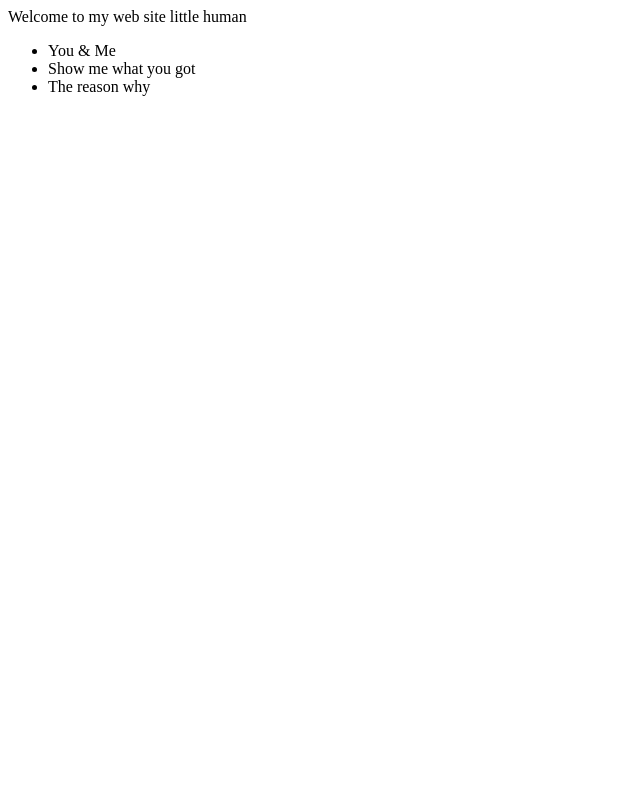
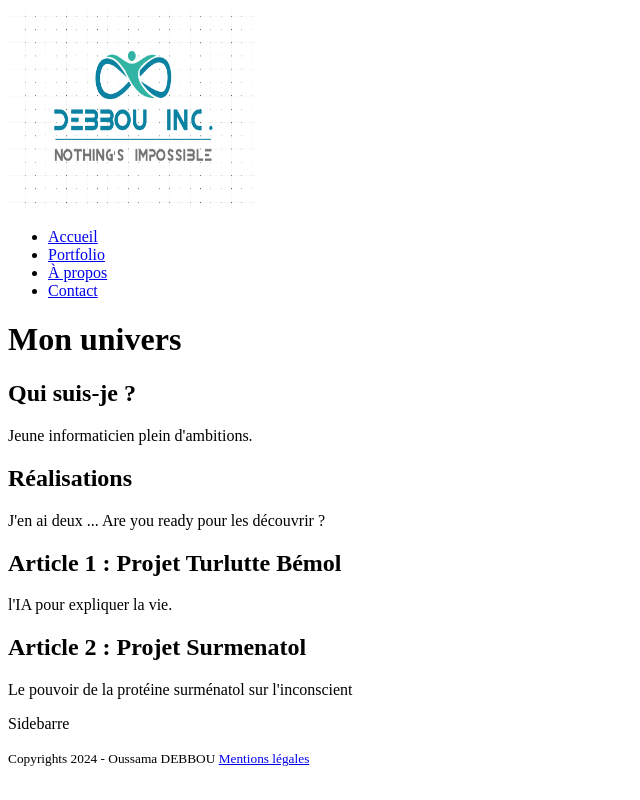
Before and after one commit to ouss93310/web_project, a plain HTML site: page public_html/index.html in a window 1280 px wide. Shown: the whole page, without its empty margins (0-640 px from the left). Drawn offline with Linux system fonts and the light colour scheme.

Commit message:
première construction du site avec les différentes hiérarchies

```diff
--- a/public_html/index.html
+++ b/public_html/index.html
@@ -1,23 +1,85 @@
 <!DOCTYPE html>
-
 <html>
+	<!-- Ouverture de la balise head // Contenu NON visible par les internautes -->
 	<head>
-        <title>Site Web</title>
-        <meta charset="UTF-8">
-        <meta name="viewport" content="width=device-width, initial-scale=1.0">
+		<title>Le titre de ma page web</title>
+		<meta charset="utf-8" />
+		<meta name="description" content="Une description de la page..." />
+		<meta name="author" content="Nicolas AUNE" />
+		<meta name="copyright" content="© CC BY-NC-SA 4.0" />
 	</head>
+	<!-- Ouverture de la balise body // Contenu visible par les internautes -->
 	<body>
-        <div>Welcome to my web site little human</div>
+		<!-- Header de ma page -->
+		<header>
+			<!-- Logo avec lien vers ma page d'acceil -->
+			<a href="index.html">
+                            <img src="images/logo.png" alt="logo" height="200" width="250" />
+			</a>
+			<!-- navigation -->
+			<nav>
 				<ul>
-            <li>
-                 You & Me
-            </li>
-            <li>
-                 Show me what you got
-            </li>
-            <li>
-                 The reason why
-            </li>
+					<li><a href="index.html">Accueil</a></li>
+					<li><a href="prortfolio.html">Portfolio</a></li>
+					<li><a href="a_propos.html">À propos</a></li>
+					<li><a href="contact.html">Contact</a></li>
 				</ul>
+			</nav>
+		</header>
+		<!-- Contenu -->
+		<main>
+			<h1>
+				Mon univers
+			</h1>
+			<div>
+				<section>
+					<h2>
+						Qui suis-je ?
+					</h2>
+					<p>
+						Jeune informaticien plein d'ambitions.
+					</p>
+				</section>
+				<section>
+					<h2>
+						Réalisations
+					</h2>
+					<p>
+						J'en ai deux ... Are you ready pour les découvrir ?
+					</p>
+					<div>
+						<article>
+							<h2>
+								Article 1 : Projet Turlutte Bémol
+							</h2>
+							<p>
+								l'IA pour expliquer la vie.
+							</p>
+						</article>
+						<article>
+							<h2>
+								Article 2 : Projet Surmenatol
+							</h2>
+							<p>
+								Le pouvoir de la protéine surménatol sur l'inconscient
+							</p>
+						</article>
+					</div>
+				</section>
+			</div>
+			<aside>
+				<p>
+					Sidebarre
+				</p>
+			</aside>
+		</main>
+		<!-- Footer de ma page -->
+		<footer>
+			<p>
+				<small>
+					Copyrights 2024 - Oussama DEBBOU <a href="mentions_legales.html">Mentions légales</a>
+				</small>
+			</p>
+		</footer>
 	</body>
 </html>
```
Also changed, not shown: public_html/style.css (added, +8 -0 lines), public_html/images/logo.png (added). Lines whose indentation alone changed are shown as unchanged.
